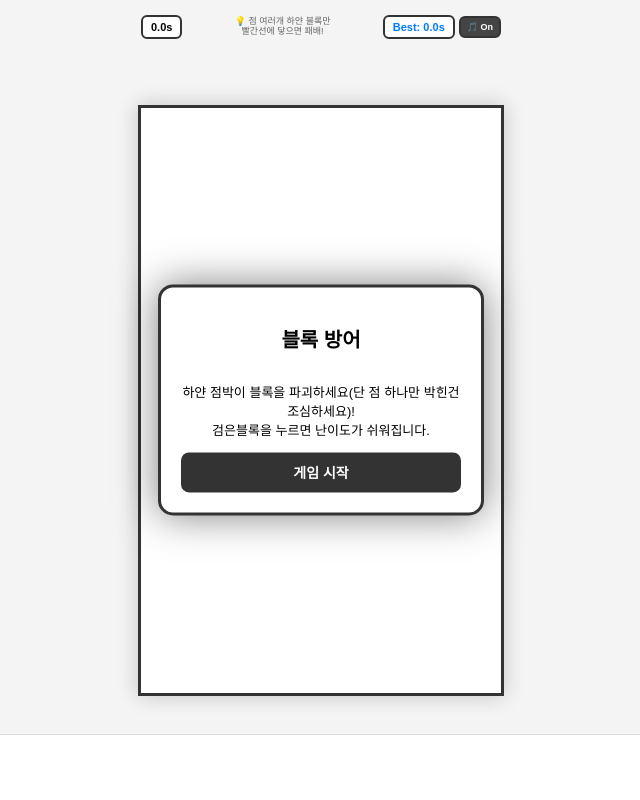
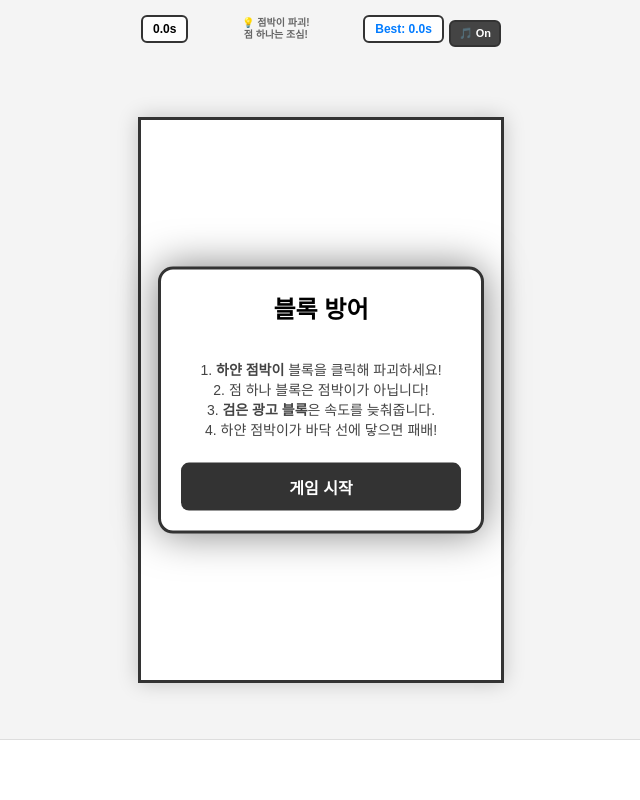
Before and after one commit to wealthsmurf/lookaut, a FastAPI app: page / in a window 1280 px wide. Shown: the whole page, without its empty margins (319-959 px from the left). Run offline with FastAPI, Linux system fonts and the light colour scheme; some libraries are stand-ins or nearby versions.

Commit message:
Update index.html

```diff
--- a/templates/index.html
+++ b/templates/index.html
@@ -24,47 +24,48 @@
         canvas {
             background: #ffffff; border: 3px solid #333;
             box-shadow: 0 0 20px rgba(0,0,0,0.2);
-            width: 80vw;
+            width: 90vw;
             max-width: 360px;
             height: auto;
-            max-height: 75vh;
+            max-height: 70vh;
         }
         .panel {
             display: none; position: absolute; top: 50%; left: 50%;
             transform: translate(-50%, -50%); background: white;
             padding: 20px; border-radius: 15px; border: 3px solid #333;
             text-align: center; z-index: 100; box-shadow: 0 0 40px rgba(0,0,0,0.5);
-            width: 75%; max-width: 280px;
+            width: 80%; max-width: 280px;
         }
         button {
-            padding: 10px 20px; background: #333;
+            padding: 12px 24px; background: #333;
             color: white; border: none; border-radius: 8px;
-            cursor: pointer; font-weight: bold; font-size: 14px;
+            cursor: pointer; font-weight: bold; font-size: 16px;
+            margin-top: 10px;
         }
         #ui-panel {
-            position: absolute; top: 15px;
-            width: 80vw;
+            position: absolute; top: 10px;
+            width: 90vw;
             max-width: 360px;
             display: flex; justify-content: space-between; align-items: center;
             pointer-events: none; z-index: 10;
         }
         .info-box {
-            background: rgba(255, 255, 255, 0.9); padding: 4px 8px;
-            border-radius: 6px; border: 2px solid #333; font-weight: bold; font-size: 11px;
+            background: rgba(255, 255, 255, 0.9); padding: 5px 10px;
+            border-radius: 6px; border: 2px solid #333; font-weight: bold; font-size: 12px;
             pointer-events: auto;
         }
-        .right-ui-group { display: flex; align-items: center; gap: 4px; }
+        .right-ui-group { display: flex; align-items: center; gap: 5px; }
         #mute-btn {
             background: #444; color: white; border: 2px solid #333;
-            padding: 4px 6px; border-radius: 6px; font-size: 9px;
+            padding: 5px 8px; border-radius: 6px; font-size: 11px;
             cursor: pointer; pointer-events: auto;
         }
-        .tip-box { font-size: 9px; color: #666; text-align: center; line-height: 1.1; }
+        .tip-box { font-size: 10px; color: #666; text-align: center; line-height: 1.2; font-weight: bold; }
         .bottom-nav {
-            width: 100%; height: 65px; background: white;
+            width: 100%; height: 60px; background: white;
             position: fixed; bottom: 0; display: flex;
-            justify-content: space-around; align-items: center;
-            border-top: 1px solid #ddd; font-size: 24px; color: #007bff; z-index: 1000;
+            justify-content: center; align-items: center;
+            border-top: 1px solid #ddd; z-index: 1000;
         }
     </style>
 </head>
@@ -72,7 +73,7 @@
     <div id="game-wrapper">
         <div id="ui-panel">
             <div id="time-display" class="info-box">0.0s</div>
-            <div class="tip-box">💡 점 여러개 하얀 블록만<br>빨간선에 닿으면 패배!</div>
+            <div class="tip-box">💡 점박이 파괴!<br>점 하나는 조심!</div>
             <div class="right-ui-group">
                 <div id="best-display" class="info-box" style="color: #007bff;">Best: 0.0s</div>
                 <button id="mute-btn" onclick="toggleMute(event)">🎵 On</button>
@@ -80,8 +81,8 @@
         </div>
 
         <canvas id="gameCanvas"></canvas>
+
         <div class="bottom-nav">
-
             <ins class="kakao_ad_area" style="display:none;"
                 data-ad-unit = "DAN-8OJpo4T0Kc2rPuXZ"
                 data-ad-width = "320"
@@ -90,51 +91,52 @@ data-ad-height = "50"></ins>
         </div>
 
         <div id="start-overlay" class="panel" style="display: flex; flex-direction: column;">
-            <h2 style="font-size: 20px;">블록 방어</h2>
-            <p style="font-size: 13px;">하얀 점박이 블록을 파괴하세요(단 점 하나만 박힌건 조심하세요)!<br>검은블록을 누르면 난이도가 쉬워집니다.</p>
+            <h2 style="margin-top:0;">블록 방어</h2>
+            <p style="font-size: 14px; color: #444;">
+                1. <b>하얀 점박이</b> 블록을 클릭해 파괴하세요!<br>
+                2. 점 하나 블록은 점박이가 아닙니다!<br>
+                3. <b>검은 광고 블록</b>은 속도를 늦춰줍니다.<br>
+                4. 하얀 점박이가 바닥 선에 닿으면 패배!
+            </p>
             <button onclick="startGame()">게임 시작</button>
         </div>
 
         <div id="ad-modal" class="panel">
-            <h3 style="margin-top: 0; font-size: 18px;">광고</h3>
-            <div id="ad-content" style="font-size: 14px; min-height: 60px; display: flex; align-items: center; justify-content: center; background: #eee; margin-bottom: 10px; border-radius: 5px;"><ins class="kakao_ad_area" style="display:none;"
+            <h3 style="margin-top: 0;">보너스 광고</h3>
+            <p style="font-size: 13px;">광고를 확인하면 난이도가 낮아집니다.</p>
+            <div id="ad-content" style="min-height: 60px; background: #eee; margin-bottom: 10px; border-radius: 5px; display: flex; align-items: center; justify-content: center;">
+                <ins class="kakao_ad_area" style="display:none;"
                     data-ad-unit = "DAN-tTvpwiRyg3nxCPs1"
                     data-ad-width = "320"
                     data-ad-height = "50"></ins>
-<script type="text/javascript" src="//t1.daumcdn.net/kas/static/ba.min.js" async></script></div>
-
-            <button onclick="closeAd()">닫기</button>
+                <script type="text/javascript" src="//t1.daumcdn.net/kas/static/ba.min.js" async></script>
+            </div>
+            <button onclick="closeAd()">닫기 및 계속하기</button>
         </div>
 
         <div id="game-over-panel" class="panel">
-            <h2 style="font-size: 20px;">GAME OVER</h2>
-            <div id="final-time-val" style="font-size: 22px; font-weight: bold; margin-bottom: 10px;">0.0s</div>
+            <h2>GAME OVER</h2>
+            <div id="final-time-val" style="font-size: 24px; font-weight: bold; margin-bottom: 15px;">0.0s</div>
             <button onclick="location.reload()">다시하기</button>
         </div>
     </div>
 
     <script>
-        // 1. 소리 파일 선언 및 초기 설정
+        // --- 1. 오디오 설정 ---
         const bgm = new Audio('Bgggm.mp3');
         bgm.loop = true;
-        bgm.volume = 1.00;
+        bgm.volume = 0.5;
 
-        // 2. [핵심] 페이지 로드 시 즉각 음소거 상태 로드
         let isMuted = localStorage.getItem('gameMuted') === 'true';
+        const audioCtx = new (window.AudioContext || window.webkitAudioContext)();
 
-        // 페이지 뜨자마자 실행되는 UI 업데이트
         function syncMuteSettings() {
             bgm.muted = isMuted;
             const btn = document.getElementById('mute-btn');
             if (btn) btn.innerText = isMuted ? "🔇 Off" : "🎵 On";
         }
-        syncMuteSettings();
-
-        // 3. 오디오 컨텍스트 (효과음용)
-        const audioCtx = new (window.AudioContext || window.webkitAudioContext)();
 
         function playSfx(type) {
-            // 소리 꺼져있으면 아예 함수 실행 안함
             if (isMuted || !gameActive) return;
             const osc = audioCtx.createOscillator();
             const gain = audioCtx.createGain();
@@ -156,6 +158,7 @@ data-ad-height = "50"></ins>
             }
         }
 
+        // --- 2. 게임 변수 설정 ---
         const canvas = document.getElementById('gameCanvas');
         const ctx = canvas.getContext('2d');
         canvas.width = 400; canvas.height = 650;
@@ -166,8 +169,10 @@ data-ad-height = "50"></ins>
         let moveSpeed = 2.3;
         let startTime = 0, pausedTimeTotal = 0, pauseStartedAt = 0;
         let bestTime = localStorage.getItem('bestSurvivalTime') || 0;
+
         document.getElementById('best-display').innerText = `Best: ${parseFloat(bestTime).toFixed(1)}s`;
 
+        // --- 3. 클래스 정의 ---
         class Particle {
             constructor(x, y, color) {
                 this.x = x; this.y = y; this.color = color;
@@ -188,20 +193,25 @@ data-ad-height = "50"></ins>
             }
             draw() {
                 ctx.save();
+                // 배경색
                 ctx.fillStyle = (this.type === 'white' || this.type === 'whiteDot') ? '#FFFFFF' : '#000000';
                 ctx.fillRect(this.x, this.y, this.width, this.height);
                 ctx.strokeStyle = '#333'; ctx.lineWidth = 2; ctx.strokeRect(this.x, this.y, this.width, this.height);
+
+                // 점박이/텍스트 색상
                 ctx.fillStyle = (this.type === 'white' || this.type === 'whiteDot') ? '#333' : '#FFFFFF';
 
                 if (this.type === 'whiteDot') {
-                    ctx.beginPath(); ctx.arc(this.x + 30, this.y + 25, 4, 0, Math.PI*2); ctx.fill();
-                } else {
+                    // 점 하나 (조심해야 할 블록)
+                    ctx.beginPath(); ctx.arc(this.x + 30, this.y + 25, 5, 0, Math.PI*2); ctx.fill();
+                } else if (this.type === 'white') {
+                    // 점 여러개 (파괴 대상)
                     [[15, 15], [45, 20], [20, 35], [40, 40]].forEach(p => {
                         ctx.beginPath(); ctx.arc(this.x+p[0], this.y+p[1], 3, 0, Math.PI*2); ctx.fill();
                     });
-                }
-                if(this.type === 'black') {
-                    ctx.font = 'bold 16px sans-serif'; ctx.textAlign = 'center';
+                } else if (this.type === 'black') {
+                    // 광고 블록
+                    ctx.font = 'bold 15px sans-serif'; ctx.textAlign = 'center';
                     ctx.fillText("광고", this.x + 30, this.y + 32);
                 }
                 ctx.restore();
@@ -209,21 +219,24 @@ data-ad-height = "50"></ins>
             update() { if (!isPaused && !isGameOver && gameActive) this.y += this.speed; }
         }
 
+        // --- 4. 게임 로직 ---
         function spawnBlock() {
             if (!isPaused && !isGameOver && gameActive) {
                 let elapsed = (Date.now() - startTime - pausedTimeTotal) / 1000;
                 let rand = Math.random();
                 let newType = 'white';
-                if (elapsed > 20 && rand < 0.2) newType = 'whiteDot';
-                else if (rand > 0.75) newType = 'black';
+
+                // 확률 설정
+                if (elapsed > 15 && rand < 0.15) newType = 'whiteDot'; // 15초 이후 점 하나 블록 등장
+                else if (rand > 0.8) newType = 'black'; // 광고 블록 확률
 
                 blocks.push(new Block(newType, moveSpeed));
             }
-            let nextSpawn = Math.max(140, 650 - (moveSpeed * 90));
+            let nextSpawn = Math.max(200, 700 - (moveSpeed * 100));
             setTimeout(spawnBlock, nextSpawn);
         }
 
-        setInterval(() => { if (!isPaused && !isGameOver && gameActive) moveSpeed += 0.11; }, 1000);
+        setInterval(() => { if (!isPaused && !isGameOver && gameActive) moveSpeed += 0.1; }, 1000);
 
         function update() {
             if (isGameOver || !gameActive) return;
@@ -234,28 +247,28 @@ data-ad-height = "50"></ins>
                 document.getElementById('time-display').innerText = `${elapsed.toFixed(1)}s`;
             }
 
+            // 빨간 바닥 선
             ctx.beginPath(); ctx.moveTo(0, groundY); ctx.lineTo(canvas.width, groundY);
             ctx.strokeStyle = '#ff4d4d'; ctx.lineWidth = 4; ctx.stroke();
 
+            // 파티클 업데이트
             for (let i = particles.length - 1; i >= 0; i--) {
                 particles[i].update(); particles[i].draw();
                 if (particles[i].life <= 0) particles.splice(i, 1);
             }
 
+            // 블록 업데이트 및 충돌 감지
             for (let i = blocks.length - 1; i >= 0; i--) {
                 const b = blocks[i];
                 b.update(); b.draw();
 
+                // 하얀 점박이 블록이 선에 닿으면 게임 오버
                 if (b.type === 'white' && b.y + b.height >= groundY) {
-                    isGameOver = true;
-                    playSfx('fail');
-                    bgm.pause();
-                    let finalTime = (Date.now() - startTime - pausedTimeTotal) / 1000;
-                    document.getElementById('final-time-val').innerText = `${finalTime.toFixed(1)}s`;
-                    if (finalTime > parseFloat(bestTime)) localStorage.setItem('bestSurvivalTime', finalTime);
-                    document.getElementById('game-over-panel').style.display = 'block';
+                    endGame();
                     return;
                 }
+
+                // 화면 밖으로 나가면 삭제
                 if (b.y > canvas.height) blocks.splice(i, 1);
             }
             requestAnimationFrame(update);
@@ -270,7 +283,7 @@ data-ad-height = "50"></ins>
             const clientY = (e.touches ? e.touches[0].clientY : e.clientY);
             const mouseX = (clientX - rect.left) * scaleX;
             const mouseY = (clientY - rect.top) * scaleY;
-            const hitPadding = 15;
+            const hitPadding = 20;
 
             for (let i = blocks.length - 1; i >= 0; i--) {
                 const b = blocks[i];
@@ -278,73 +291,73 @@ data-ad-height = "50"></ins>
                     mouseY >= b.y - hitPadding && mouseY <= b.y + b.height + hitPadding) {
 
                     if (b.type === 'white') {
+                        // 파괴 대상 블록
                         playSfx('white');
-                        for (let j = 0; j < 15; j++) particles.push(new Particle(b.x+30, b.y+25, '#CCCCCC'));
+                        for (let j = 0; j < 12; j++) particles.push(new Particle(b.x+30, b.y+25, '#CCCCCC'));
                         blocks.splice(i, 1);
-                    } else {
+                    } else if (b.type === 'black') {
+                        // 광고 블록 (난이도 하락)
                         playSfx('black');
-                        const pColor = b.type === 'black' ? '#333333' : '#CCCCCC';
-                        for (let j = 0; j < 15; j++) particles.push(new Particle(b.x+30, b.y+25, pColor));
                         blocks.splice(i, 1);
                         isPaused = true;
                         bgm.pause();
                         pauseStartedAt = Date.now();
-                        setTimeout(() => { document.getElementById('ad-modal').style.display = 'block'; }, 100);
+                        document.getElementById('ad-modal').style.display = 'block';
+                    } else if (b.type === 'whiteDot') {
+                        // 점 하나 블록 (클릭 시 효과만 발생, 파괴는 가능하게 설정)
+                        playSfx('white');
+                        for (let j = 0; j < 5; j++) particles.push(new Particle(b.x+30, b.y+25, '#ffcc00'));
+                        blocks.splice(i, 1);
                     }
                     break;
                 }
             }
         }
 
-        canvas.addEventListener('touchstart', (e) => { e.preventDefault(); handleInput(e); }, {passive: false});
-        canvas.addEventListener('mousedown', handleInput);
-
+        // --- 5. 제어 함수 ---
         function startGame() {
             document.getElementById('start-overlay').style.display = 'none';
             gameActive = true;
             if (audioCtx.state === 'suspended') audioCtx.resume();
 
-            // [중요] 시작 시 현재 음소거 상태를 다시 확인
             bgm.muted = isMuted;
-            if (!isMuted) {
-                bgm.play().catch(e => console.log("Audio play failed:", e));
-            }
+            if (!isMuted) bgm.play().catch(e => console.log("Audio play failed:", e));
 
             startTime = Date.now();
             spawnBlock();
             update();
         }
 
+        function endGame() {
+            isGameOver = true;
+            playSfx('fail');
+            bgm.pause();
+            let finalTime = (Date.now() - startTime - pausedTimeTotal) / 1000;
+            document.getElementById('final-time-val').innerText = `${finalTime.toFixed(1)}s`;
+            if (finalTime > parseFloat(bestTime)) localStorage.setItem('bestSurvivalTime', finalTime);
+            document.getElementById('game-over-panel').style.display = 'block';
+        }
+
         function closeAd() {
-            moveSpeed = Math.max(1.5, moveSpeed - 0.25);
+            moveSpeed = Math.max(2.0, moveSpeed - 0.4); // 속도 감소 보상
             pausedTimeTotal += (Date.now() - pauseStartedAt);
             isPaused = false;
-
-            // 광고 닫을 때도 음소거 체크
             if (!isMuted) bgm.play().catch(() => {});
-
             document.getElementById('ad-modal').style.display = 'none';
         }
 
         function toggleMute(e) {
             if(e) e.stopPropagation();
             isMuted = !isMuted;
-
-            // 상태 영구 저장
             localStorage.setItem('gameMuted', isMuted);
-
             bgm.muted = isMuted;
-            if (isMuted) {
-                bgm.pause();
-            } else {
-                // 게임 중이거나 일시정지가 아닐 때만 재생
-                if (gameActive && !isPaused) bgm.play().catch(() => {});
-            }
-
+            if (isMuted) bgm.pause();
+            else if (gameActive && !isPaused) bgm.play().catch(() => {});
             document.getElementById('mute-btn').innerText = isMuted ? "🔇 Off" : "🎵 On";
         }
 
-        // 실행 시 UI 동기화
+        canvas.addEventListener('touchstart', (e) => { e.preventDefault(); handleInput(e); }, {passive: false});
+        canvas.addEventListener('mousedown', handleInput);
         window.onload = syncMuteSettings;
     </script>
 </body>
```
Lines whose indentation alone changed are shown as unchanged.
